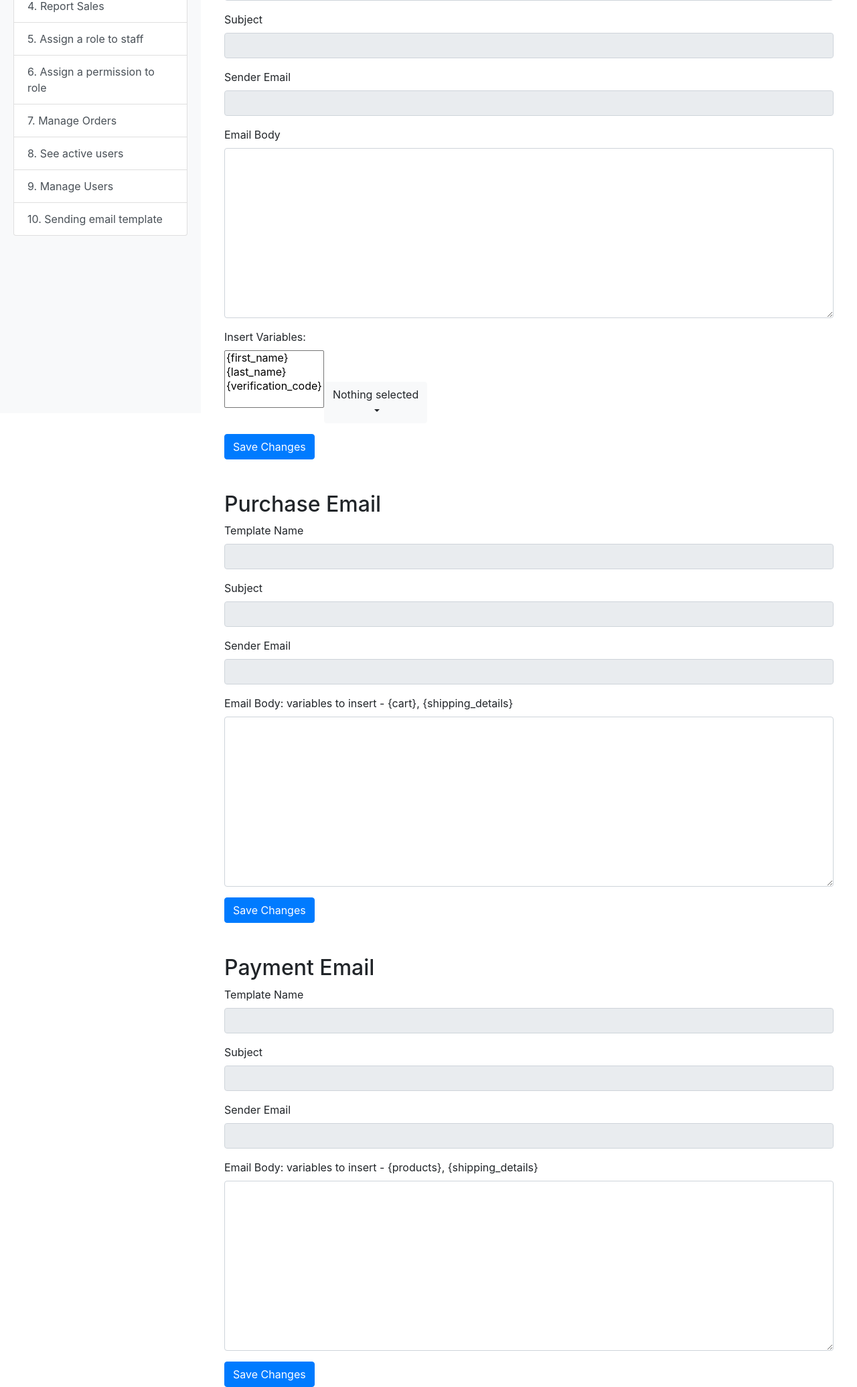
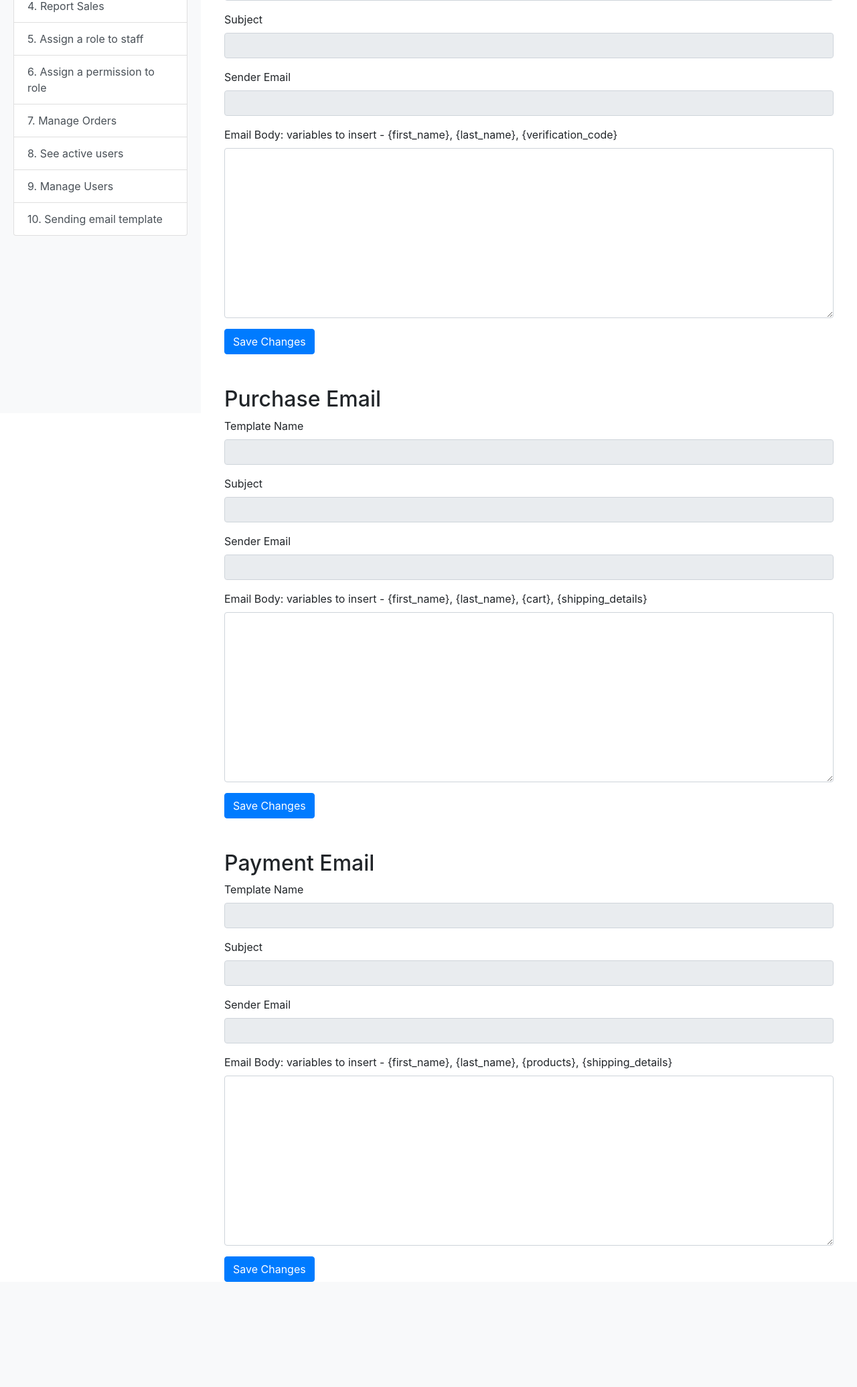
Before and after one commit to Kolpic/Online-Store, a Flask app: template Forum-Project/project/templates/template_email.html in a window 1280 px wide. Shown: the part 183-2254 px from the top of the page at 67% size. After the commit the page ends 2097 px from the top, so only its background shows below. Run offline with Flask 3, Linux system fonts and the light colour scheme; the template is opened without the code that fills it, so the values that code supplies are empty; some libraries are stand-ins or nearby versions.

Commit message:
changes in email template html

```diff
--- a/Forum-Project/project/main.py
+++ b/Forum-Project/project/main.py
@@ -1115,12 +1115,17 @@ def send_purchase_email(cart_items, shipping_details, user_email, cur):
     cur.execute("SELECT subject, sender, body FROM email_template WHERE name = 'Purchase Email'")
     values = cur.fetchone()
 
+    cur.execute("SELECT first_name, last_name FROM users WHERE email = %s", (user_email,))
+    first_name, last_name = cur.fetchone()
+
     utils.trace(values)
 
     if values:
         subject, sender, body = values
 
         body_filled = body.format(
+            first_name=first_name,
+            last_name=last_name,
             cart=cart_html,
             shipping_details=shipping_html,
         )
@@ -1250,12 +1255,17 @@ def send_compleated_payment_email(products, shipping_details, total_sum, provide
     cur.execute("SELECT subject, sender, body FROM email_template WHERE name = 'Payment Email'")
     values = cur.fetchone()
 
+    cur.execute("SELECT first_name, last_name FROM users WHERE email = %s", (user_email,))
+    first_name, last_name = cur.fetchone()
+
     utils.trace(values)
 
     if values:
         subject, sender, body = values
 
         body_filled = body.format(
+            first_name=first_name,
+            last_name=last_name,
             products=products_html,
             shipping_details=shipping_html,
         )
--- a/Forum-Project/project/templates/template_email.html
+++ b/Forum-Project/project/templates/template_email.html
@@ -29,16 +29,8 @@
         </div>
 
         <div class="form-group">
-            <label for="body">Email Body</label>
+            <label for="body">Email Body: variables to insert - {first_name}, {last_name}, {verification_code}</label>
             <textarea class="form-control" id="body" name="body" rows="10">{{ body }}</textarea>
-        </div>
-
-        <!-- Placeholder Variables Dropdown -->
-        <div class="form-group">
-            <label for="variables">Insert Variables:</label>
-            <select id="variables" class="selectpicker" multiple data-live-search="true" data-actions-box="true">
-                <!-- Options will be populated here -->
-            </select>
         </div>
 
         <button type="submit" class="btn btn-primary">Save Changes</button>
@@ -65,7 +57,7 @@
         </div>
 
         <div class="form-group">
-            <label for="body_purchase">Email Body: variables to insert - {cart}, {shipping_details}</label>
+            <label for="body_purchase">Email Body: variables to insert - {first_name}, {last_name}, {cart}, {shipping_details}</label>
             <textarea class="form-control" id="body_purchase" name="body_purchase" rows="10">{{ tepmplate_body_purchase }}</textarea>
         </div>
 
@@ -93,7 +85,7 @@
         </div>
 
         <div class="form-group">
-            <label for="body_payment">Email Body: variables to insert - {products}, {shipping_details}</label>
+            <label for="body_payment">Email Body: variables to insert - {first_name}, {last_name}, {products}, {shipping_details}</label>
             <textarea class="form-control" id="body_payment" name="body_payment" rows="10">{{ tepmplate_body_payment }}</textarea>
         </div>
 
@@ -106,47 +98,6 @@
 <script src="https://stackpath.bootstrapcdn.com/bootstrap/4.3.1/js/bootstrap.min.js"></script>
 <script src="https://cdnjs.cloudflare.com/ajax/libs/bootstrap-select/1.13.18/js/bootstrap-select.min.js"></script>
 <script>
-$(document).ready(function() {
-    // Example data - replace with actual data fetching logic
-    let variables = ['{first_name}', '{last_name}', '{verification_code}'];
-    variables.forEach(function(variable) {
-        $('#variables').append($('<option>', {
-            value: variable,
-            text: variable
-        }));
-    });
-    $('.selectpicker').selectpicker('refresh');
-
-    // When the selection changes, update the textarea
-    $('#variables').on('changed.bs.select', function (e, clickedIndex, isSelected, previousValue) {
-        let selectedVars = $(this).val();
-        let bodyText = "Hello ";
-
-        // Filter out verification code if present and store it separately
-        let verificationCode = '';
-        let otherVars = selectedVars.filter(varName => {
-            if (varName === '{verification_code}') {
-                verificationCode = varName;
-                return false; // Do not include in the otherVars array
-            }
-            return true;
-        });
-
-        // Append all other variables except verification code
-        otherVars.forEach(function(varName) {
-            bodyText += varName + " ";
-        });
-
-        bodyText += "Please insert the verification code in the form web 2: "
-
-        // Append the verification code last if it was selected
-        if (verificationCode) {
-            bodyText += verificationCode;
-        }
-
-        $('#body').val(bodyText);
-    });
-});
 </script>
 </body>
 {% endblock %}
```
